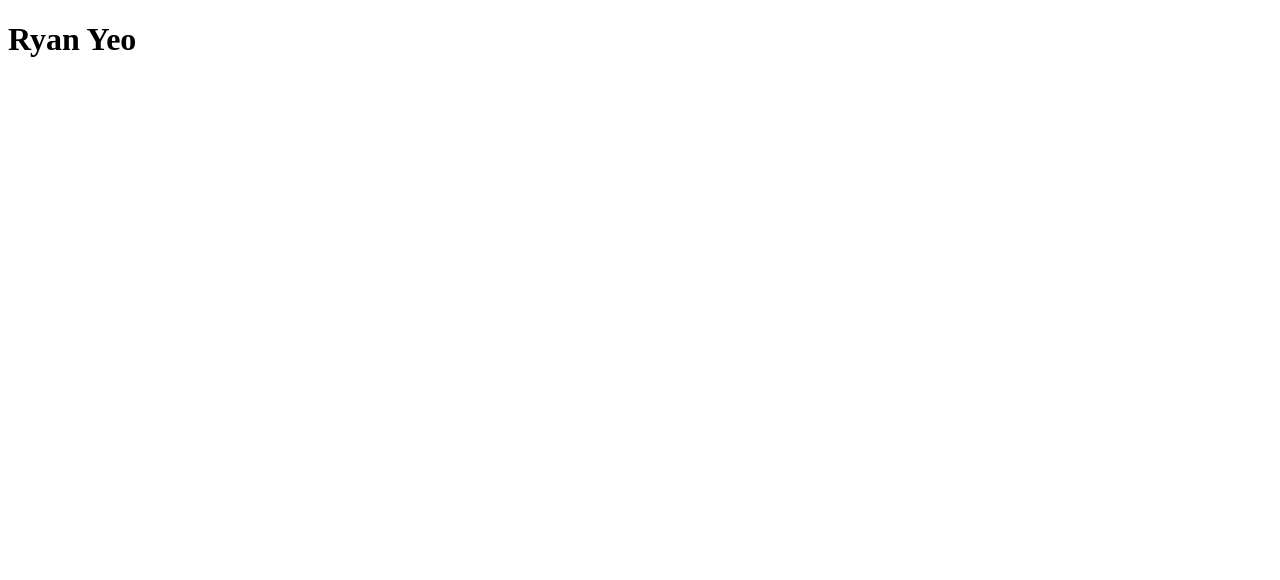
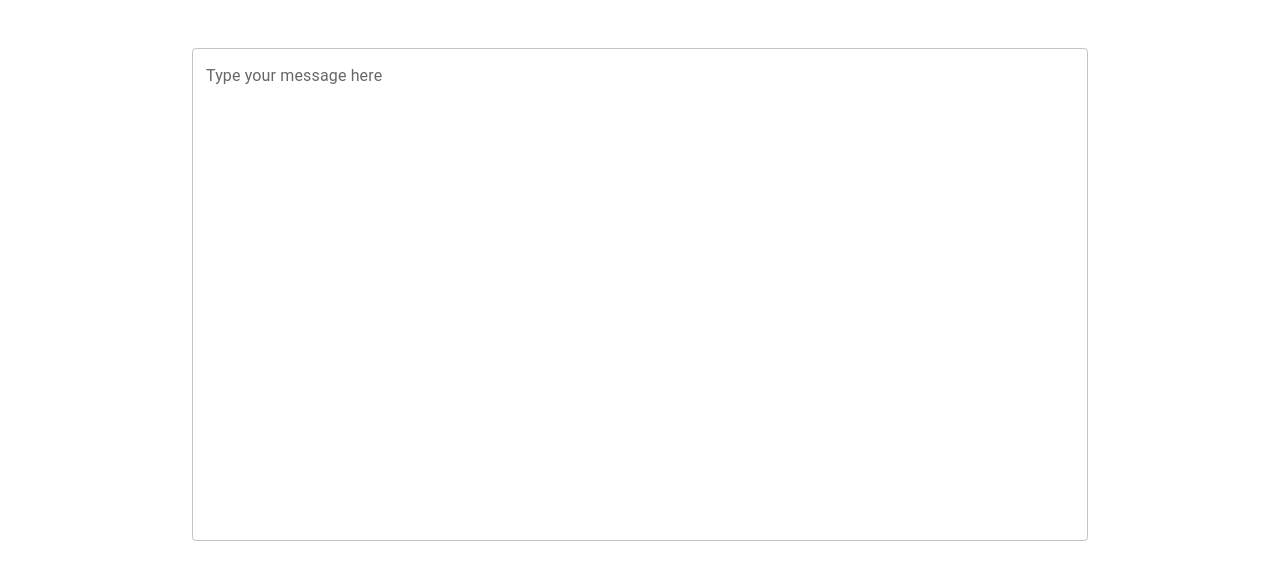
Before and after one commit to ryean0/hack, a React (Create React App) app in the folder frontend/: page / in a window 1280 px wide. Shown: the top 580 px of the page. Built offline with nearby package versions, Linux system fonts and the light colour scheme.

Commit message:
text field

```diff
--- a/frontend/package.json
+++ b/frontend/package.json
@@ -3,12 +3,17 @@
   "version": "0.1.0",
   "private": true,
   "dependencies": {
+    "@emotion/react": "^11.8.1",
+    "@emotion/styled": "^11.8.1",
+    "@mui/material": "^5.4.3",
     "@testing-library/jest-dom": "^5.16.2",
     "@testing-library/react": "^12.1.3",
     "@testing-library/user-event": "^13.5.0",
     "react": "^17.0.2",
     "react-dom": "^17.0.2",
+    "react-expand-animated": "^1.0.2",
     "react-scripts": "5.0.0",
+    "styled-components": "^5.3.3",
     "web-vitals": "^2.1.4"
   },
   "scripts": {
--- a/frontend/src/App.js
+++ b/frontend/src/App.js
@@ -1,6 +1,9 @@
+import React from 'react'
+import Note from './components/Note'
+
 function App() {
   return (
-    <h1>Ryan Yeo</h1>
+    <Note />
   );
 }
 export default App;
--- /dev/null
+++ b/frontend/src/components/Note.js
@@ -0,0 +1,46 @@
+import React from 'react'
+import Box from '@mui/material/Box';
+import TextField from '@mui/material/TextField';
+
+export default function Note() {
+  return (
+    <>
+      <CreateNote />
+    </>
+  )
+}
+
+function CreateNote() {
+    const [value, setValue] = React.useState('Controlled');
+
+    const handleChange = (event) => {
+      setValue(event.target.value);
+    };
+
+    return (
+      <Box
+        component="form"
+        sx={{
+          display: 'flex',
+          flexDirection: 'row',
+          justifyContent: 'center',
+          overflow: 'hidden',
+          '& .MuiTextField-root': { m: 5, width: '70vw', height: '70vh' },
+        }}
+        noValidate
+        autoComplete="off"
+      >
+        <div>
+          <TextField
+            id="outlined-multiline-static"
+            label="Type your message here"
+            multiline
+            rows={20}
+
+          />
+        </div>
+
+
+      </Box>
+    );
+  }
```
Also changed, not shown: 1 other file (tests, documents, lock files or other folders).
